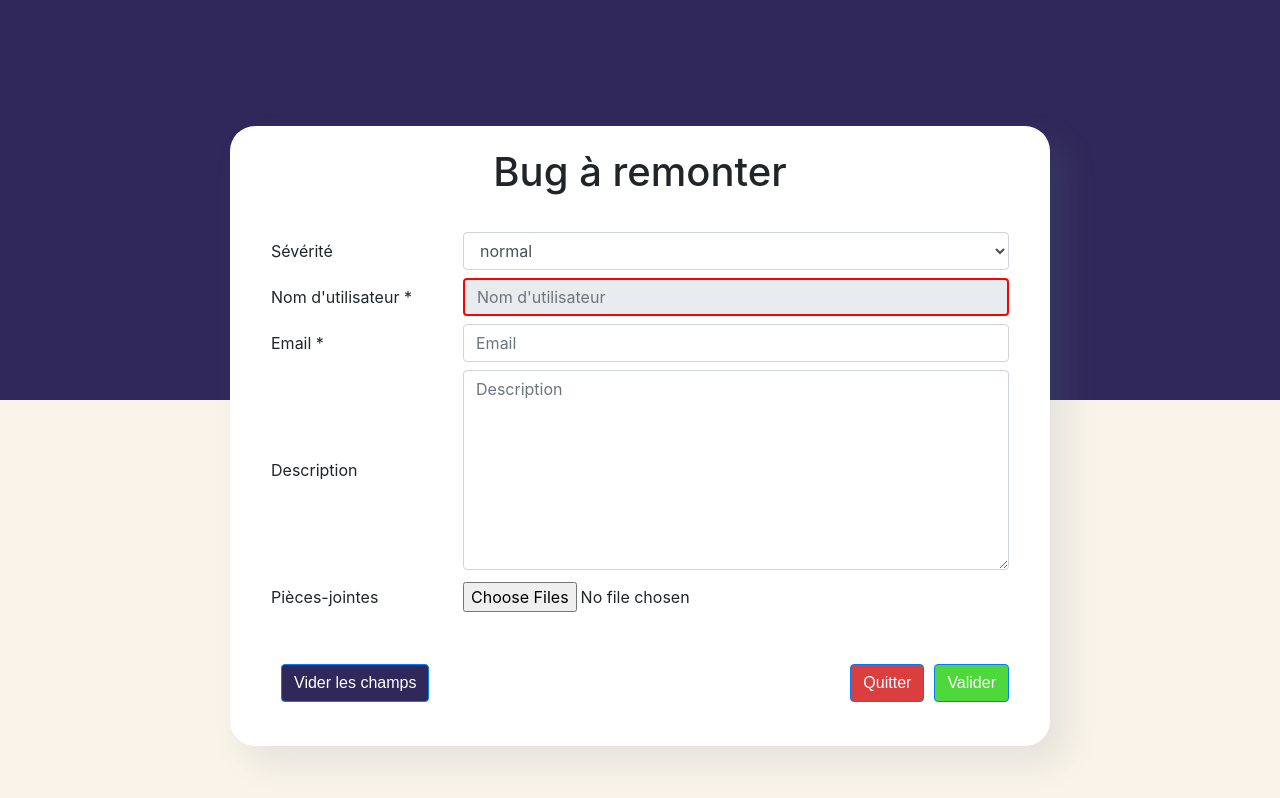
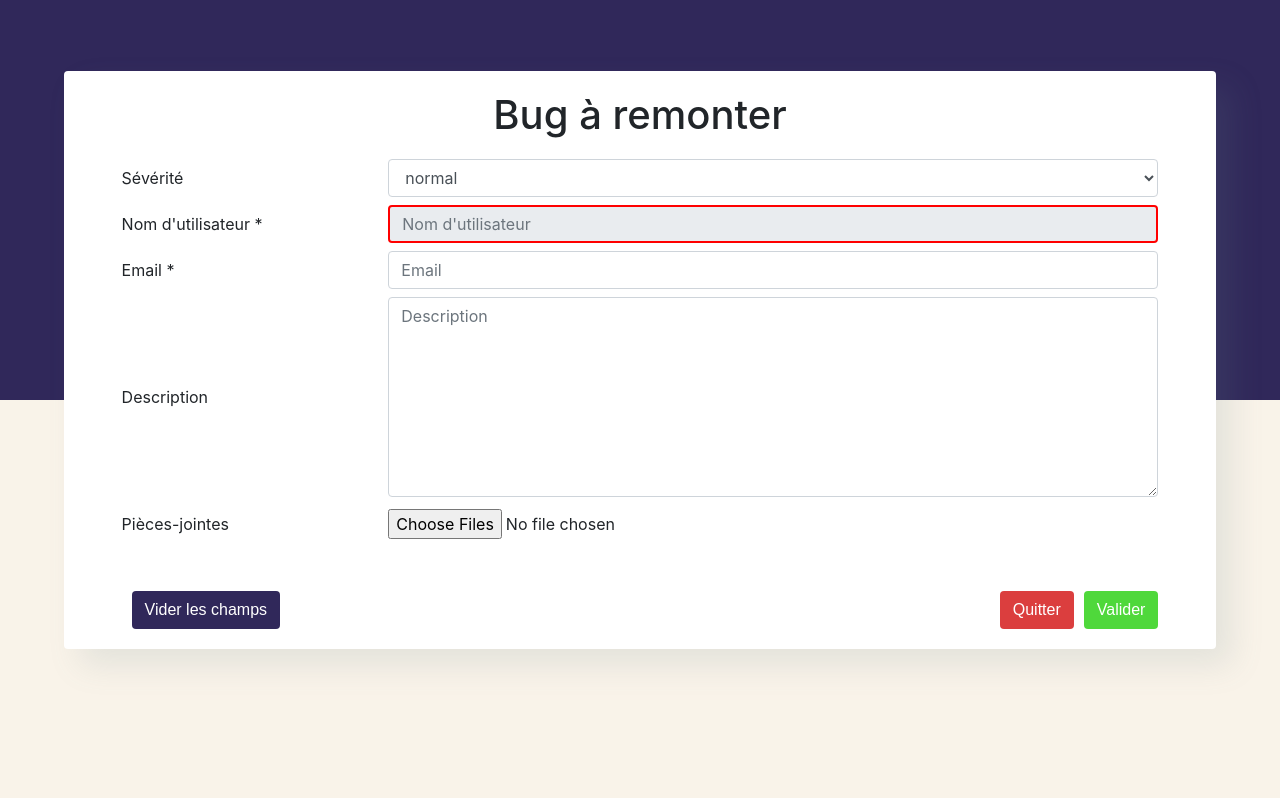
Before and after one commit to mousqtr/SomeReactComponents, a React (Create React App) app: page / in a window 1280 px wide. Built offline with nearby package versions, Linux system fonts and the light colour scheme; the HTML template or start-up script is replaced by a standard one.

Commit message:
Improve the css

```diff
--- a/src/Feedback/FeedbackForm/FeedbackForm.scss
+++ b/src/Feedback/FeedbackForm/FeedbackForm.scss
@@ -2,16 +2,14 @@
   background: linear-gradient(180deg, rgb(48 40 90) 50%, #f9f3e9 50%);
   flex-direction: column;
   align-items: center;
+  height: 100%;
   [class^="sub-feedbackForm"] {
-    width: 820px;
-    height: min(620px, 90%);
-    margin-left: 20px;
-    margin-right: 20px;
-    position: relative;
-    float: left;
+    width: 90%;
+    margin-left: 5%;
+    margin-right: 5%;
     background-color: #fff;
     box-shadow: 16px 16px 32px rgb(109 132 142 / 15%);
-    border-radius: 25px;
+    border-radius: 0.25rem;
     display: flex;
     flex-direction: column;
     justify-content: center;
@@ -42,6 +40,7 @@
           display: flex;
           flex-direction: row;
           align-items: center;
+          text-align: left;
         }
         .red-border .custom-control-label::after {
           border: 2px solid red;
@@ -88,6 +87,7 @@
       .buttons {
         text-align: right;
         margin-top: 40px;
+        margin-bottom: 20px;
         button {
           margin-left: 10px;
         }
--- a/src/Feedback/FeedbackForm/FeedbackFormView.js
+++ b/src/Feedback/FeedbackForm/FeedbackFormView.js
@@ -143,23 +143,15 @@ export default function FeedbackFormView(props) {
             )}
 
             <div className="buttons">
-              <Button
-                type="button"
-                className="btn-purple float-left"
-                onClick={props.reset}
-              >
+              <button className="btn btn-purple float-left" onClick={props.reset}>
                 Vider les champs
-              </Button>
-              <Button type="button" className="btn-red" onClick={props.cancel}>
+              </button>
+              <button className="btn btn-red" onClick={props.cancel}>
                 Quitter
-              </Button>
-              <Button
-                type="button"
-                className="btn-green"
-                onClick={props.submit}
-              >
+              </button>
+              <button className="btn btn-green" onClick={props.submit}>
                 Valider
-              </Button>
+              </button>
             </div>
           </Form>
         </div>
--- a/src/styles.scss
+++ b/src/styles.scss
@@ -1,6 +1,6 @@
-htlm, body, #root, .app {
+html, body, #root, .app {
   width: 100%;
-  height: 100%;
+  min-height: 100%;
   background-color: #f9f3e9;
   margin: 0;
 }
@@ -8,14 +8,18 @@ htlm, body, #root, .app {
   width: 100%;
   min-height: 100%;
   padding-top: 71px;
+  padding-bottom: 71px;
   display: flex;
   justify-content: center;
 }
 .section-screen {
   width: 100%;
-  height: 100%;
+  min-height: 100%;
   padding-top: 71px;
-  display: flex;
+  padding-bottom: 71px;
+  display: block;
+  overflow: auto;
+  text-align: center;
   justify-content: center;
 }
 .section-central {
@@ -36,6 +40,9 @@ htlm, body, #root, .app {
   border: none;
   cursor: pointer;
 }
+.btn:hover {
+    cursor: pointer;
+}
 a {
   &:hover {
     text-decoration: none;
@@ -43,7 +50,7 @@ a {
 }
 .btn-purple {
   background-color: rgb(48 40 90) !important;
-  color: white;
+  color: white !important;
   &:hover {
     background-color: #30285ac4 !important;
     color: white;
@@ -51,7 +58,7 @@ a {
 }
 .btn-pink {
   background-color: #a52eff !important;
-  color: white;
+  color: white !important;
   &:hover {
     background-color: #bd65ff !important;
     color: white;
@@ -59,7 +66,7 @@ a {
 }
 .btn-white {
   background-color: white !important;
-  color: black;
+  color: black !important;
   &:hover {
     background: rgb(235, 235, 235) !important;
     color: black;
@@ -67,27 +74,27 @@ a {
 }
 .btn-black {
   background-color: rgba(0, 0, 0, 0.5) !important;
-  color: white;
+  color: white !important;
 }
 .btn-red {
   background-color: rgba(211, 14, 14, 0.8) !important;
-  color: white;
+  color: white !important;
   &:hover {
-    background: rgba(211, 14, 14, 1) !important;
+    background-color: rgba(211, 14, 14, 1) !important;
     color: white;
   }
 }
 .btn-green {
   background-color: rgb(35 207 10 / 80%) !important;
-  color: white;
+  color: white !important;
   &:hover {
     background: rgb(96 205 121) !important;
-    color: white;
+    color: white !important;
   }
 }
 .btn-grey {
   background-color: #858585;
-  color: white;
+  color: white !important;
   &:hover {
     background: #7e7e7e !important;
     color: white;
```
